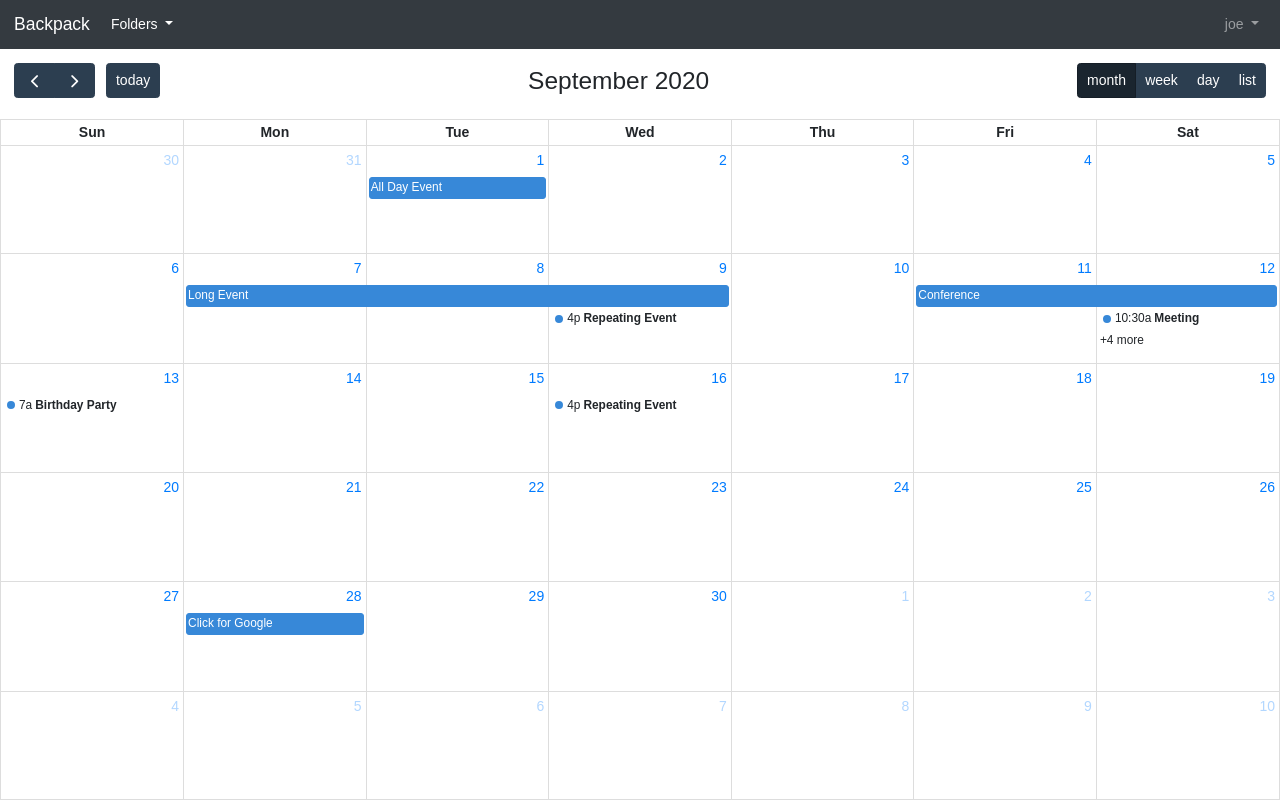
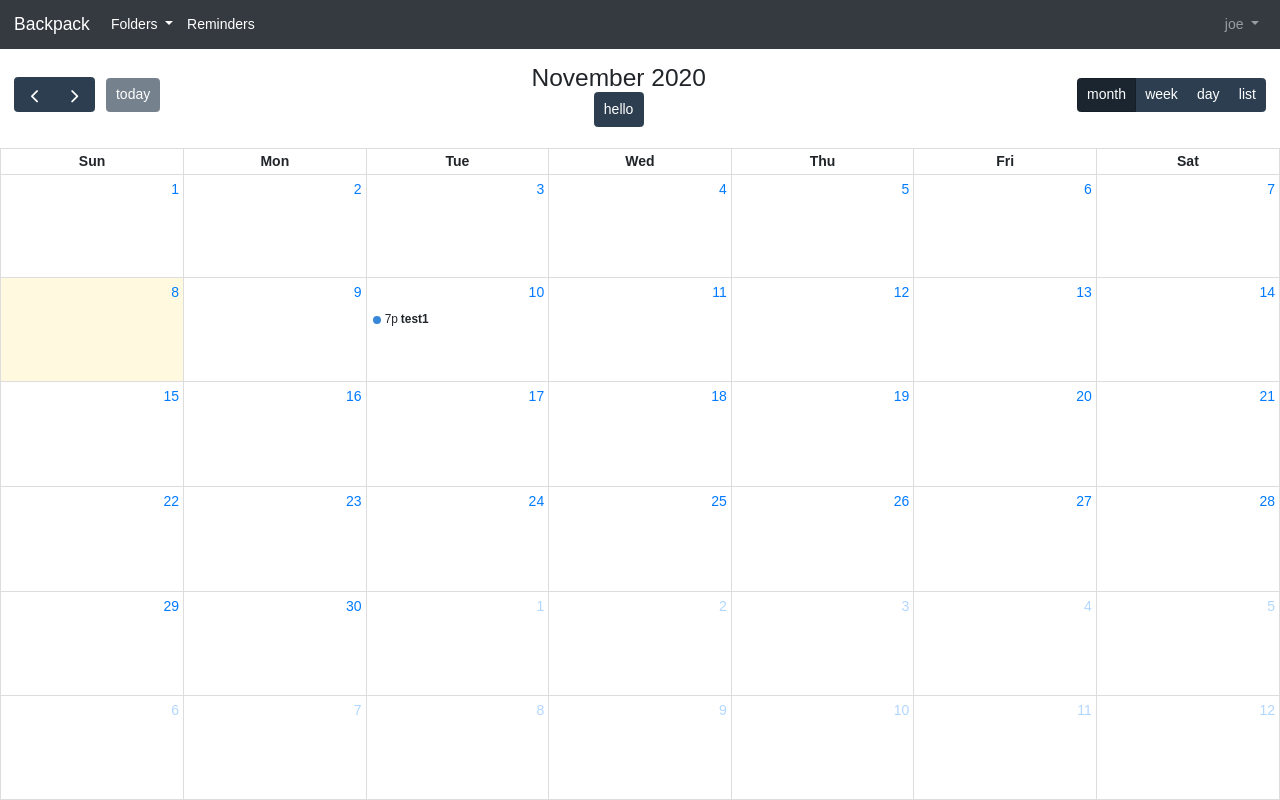
Before and after one commit to watsonaiden/backpack_django, a Django app: page /reminders/ in a window 1280 px wide. Run offline with Django 3.2, Linux system fonts and the light colour scheme; a user stored in the database is signed in; data comes from the database, SQL or seed files in the repository; both versions use the stored data as it was after the commit; lists and menus that the app fills with data are empty; some libraries are stand-ins or nearby versions.

Commit message:
touched up reminders, added basic css and js for popup to add new reminder

```diff
--- a/reminders/static/main.css
+++ b/reminders/static/main.css
@@ -285,6 +285,9 @@ When it's NOT activated, the fc-button classes won't even be in the DOM.
     justify-content: space-between;
     align-items: center;
   }
+.fc .fc-toolbar-chunk {
+    text-align: center;
+}
 .fc .fc-toolbar.fc-header-toolbar {
     margin-bottom: 1.5em;
   }
--- a/templates/base.html
+++ b/templates/base.html
@@ -24,27 +24,34 @@
     <title>{% block title %}Backpack App{% endblock title %}</title>
   </head>
   <body>
-<div>
     <nav class="navbar navbar-expand-md navbar-dark bg-dark mb-4">
-      </ul>
       <a class="navbar-brand" href="{% url 'home' %}">Backpack</a>
-      <button class="navbar-toggler" type="button" data-toggle="collapse"
-      data-target="#navbarCollapse" aria-controls="navbarCollapse"
-      aria-expanded="false" aria-label="Toggle navigation">
-    </button>
+
       {% if user.is_authenticated %}
  	<div class="dropdown">
 	<ul class="navbar-nav mr-auto">
 
-                  <li class="nav-item active">
+        <li class="nav-item active">
 
         <a class="nav-link dropdown-toggle" href="{% url 'folders' %}"
 	>
 	Folders </a>
 	</li>
 	{% get_top3_folders %}
+
+	</ul>
 </div>
+<ul class="navbar-nav mr-auto">
+
+        <li class="nav-item active">
+
+        <a class="nav-link" href="{% url 'reminders' %}"
+	>
+	Reminders </a>
+	</li>
+
 	</ul>
+</div>
 	<ul class="navbar-nav ml-auto">
             <a class="nav-link dropdown-toggle" href="#" id="userMenu"
               data-toggle="dropdown" data-hover = "dropdown" aria-haspopup="true"
@@ -62,8 +69,8 @@
       {% else %}
       <ul class="navbar-nav ml-auto">
 	<a href="{% url 'signup' %}" class="btn btn-primary ml-2">Sign up</a>
-	<li class="dropdown">
-        <a class="btn btn-primary ml-2" href="#" data-toggle="dropdown">Login <strong class="caret"></strong></a>
+        <div class="dropdown">
+	<a class="btn btn-primary ml-2" href="#" data-toggle="dropdown">Login <strong class="caret"></strong></a>
 	<div class="dropdown-menu dropdown-menu-right", style="padding: 15px;">
             <form action='' id="auth-form" method="POST">
             {% csrf_token %}
--- a/templates/reminder_list.html
+++ b/templates/reminder_list.html
@@ -8,6 +8,14 @@
 <script src='{% static 'main.js' %}'></script>
 <script>
 
+window.onclick = function(event) {
+
+	var modal = document.getElementById("myModal");
+  if (event.target == modal) {
+
+    modal.style.display = "none";
+  }
+}
   document.addEventListener('DOMContentLoaded', function() {
     var calendarEl = document.getElementById('calendar');
 
@@ -18,71 +26,33 @@
       slotMaxTime: '20:00',
       headerToolbar: {
         left: 'prev,next today',
-        center: 'title',
+        center: 'title,myEventButton',
         right: 'dayGridMonth,timeGridWeek,timeGridDay,listWeek'
       },
       initialView: 'dayGridMonth',
-      initialDate: '2020-09-12',
+	{% now "Y-m-d" as today_str %}
+      initialDate: '{{ today_str }}',
       navLinks: true, // can click day/week names to navigate views
       selectable: true,
       nowIndicator: true,
       dayMaxEvents: true, // allow "more" link when too many events
       events: [
-        {
-          title: 'All Day Event',
-          start: '2020-09-01',
-        },
-        {
-          title: 'Long Event',
-          start: '2020-09-07',
-          end: '2020-09-10'
-        },
-        {
-          groupId: 999,
-          title: 'Repeating Event',
-          start: '2020-09-09T16:00:00'
-        },
-        {
-          groupId: 999,
-          title: 'Repeating Event',
-          start: '2020-09-16T16:00:00'
-        },
-        {
-          title: 'Conference',
-          start: '2020-09-11',
-          end: '2020-09-13'
-        },
-        {
-          title: 'Meeting',
-          start: '2020-09-12T10:30:00',
-          end: '2020-09-12T12:30:00'
-        },
-        {
-          title: 'Lunch',
-          start: '2020-09-12T12:00:00'
-        },
-        {
-          title: 'Meeting',
-          start: '2020-09-12T14:30:00'
-        },
-        {
-          title: 'Happy Hour',
-          start: '2020-09-12T17:30:00'
-        },
-        {
-          title: 'Dinner',
-          start: '2020-09-12T20:00:00'
-        },
-        {
-          title: 'Birthday Party',
-          start: '2020-09-13T07:00:00'
-        },
-        {
-          title: 'Click for Google',
-          url: 'http://google.com/',
-          start: '2020-09-28'
+	{% for event in object_list %}
+	{
+	  title: '{{event.title}}',
+	  start: '{{event.deadline|date:'c'}}'
+	},
+	{% endfor %}
+      ],
+    customButtons: {
+      myEventButton: {
+        text: "hello",
+        click: function() {
+		var modal = document.getElementById("myModal");
+		modal.style.display="block";
         }
-      ]
+      }
+    }
     });
 
     calendar.render();
--- a/templates/static/main.css
+++ b/templates/static/main.css
@@ -241,6 +241,9 @@ When it's NOT activated, the fc-button classes won't even be in the DOM.
   /* icons within buttons */
 
 }
+.fc .fc-toolbar-chunk {
+  text-align:center;
+}
 .fc .fc-button .fc-icon {
     vertical-align: middle;
     font-size: 1.5em; /* bump up the size (but don't make it bigger than line-height of button, which is 1.5em also) */
@@ -280,6 +283,7 @@ When it's NOT activated, the fc-button classes won't even be in the DOM.
     border-top-left-radius: 0;
     border-bottom-left-radius: 0;
   }
+
 .fc .fc-toolbar {
     display: flex;
     justify-content: space-between;
--- a/templates/top3.html
+++ b/templates/top3.html
@@ -1,3 +1,4 @@
+
 <div class="dropdown-menu dropdown-menu-right"
      aria-labelledby="folder_menu">
 {% for choice in folder_queryset %}
```
Also changed, not shown: other parts of templates/reminder_list.html (+30 -0 lines), db.sqlite3.
